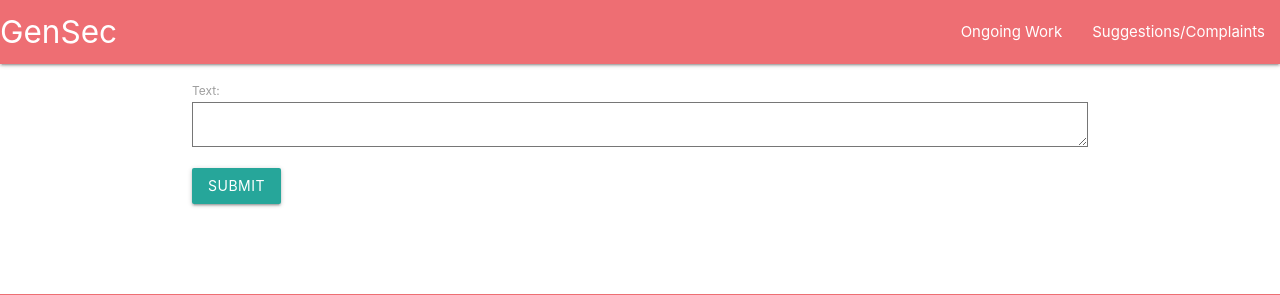
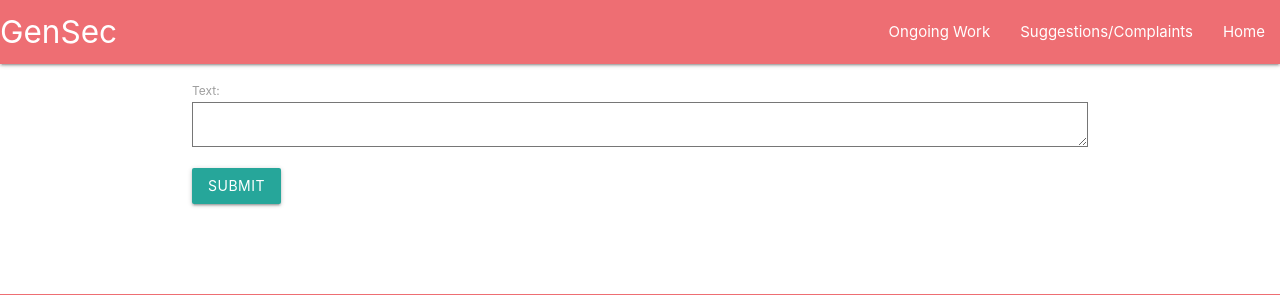
Before and after one commit to piyushnh/os_lab, a Django app: the page made by gensec/blog/templates/blog/base.html in a window 1280 px wide. Shown: the top 295 px of the page. Run offline with Django 3.2, Linux system fonts and the light colour scheme; the first user in the database is signed in; data comes from the database, SQL or seed files in the repository; some web fonts are replaced.

Commit message:
added home button

```diff
--- a/gensec/blog/templates/blog/base.html
+++ b/gensec/blog/templates/blog/base.html
@@ -34,6 +34,8 @@
           <ul class="right hide-on-med-and-down">
             <li><a href="{% url 'blog:event_list' %}">Ongoing Work</a></li>
             <li><a href="{% url 'blog:post_list' %}">Suggestions/Complaints</a></li>
+            <li><a href="{% url 'blog:home' %}">Home</a></li>
+
           </ul>
         </div>
       </nav>
@@ -43,6 +45,7 @@
     <ul class="sidenav" id="mobile-demo">
       <li><a href="{% url 'blog:event_list' %}">Ongoing Work</a></li>
       <li><a href="{% url 'blog:post_list' %}">Suggestions/Complaints</a></li>
+      <li><a href="{% url 'blog:home' %}">Home</a></li>
     </ul>
 
 
```
